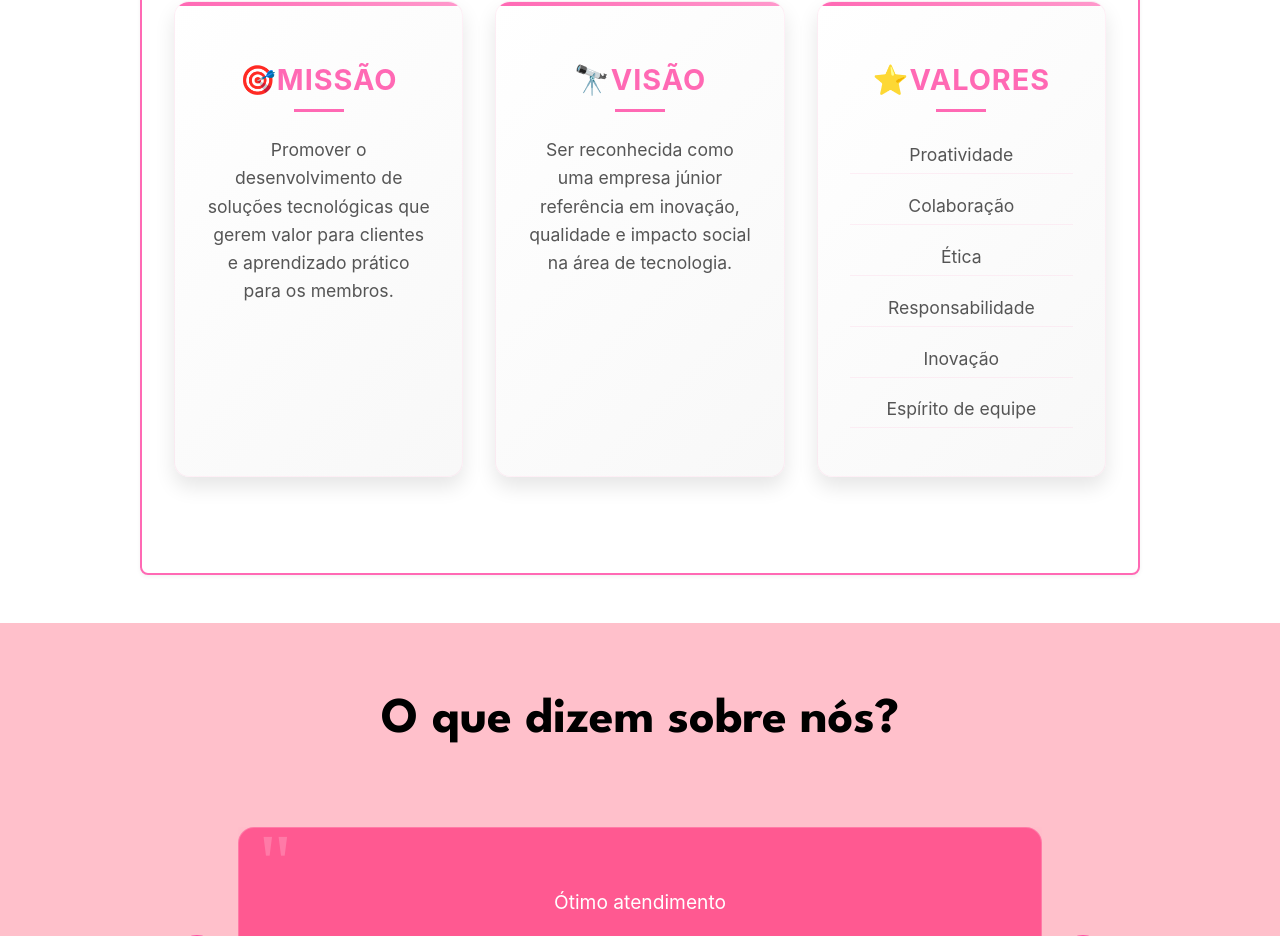
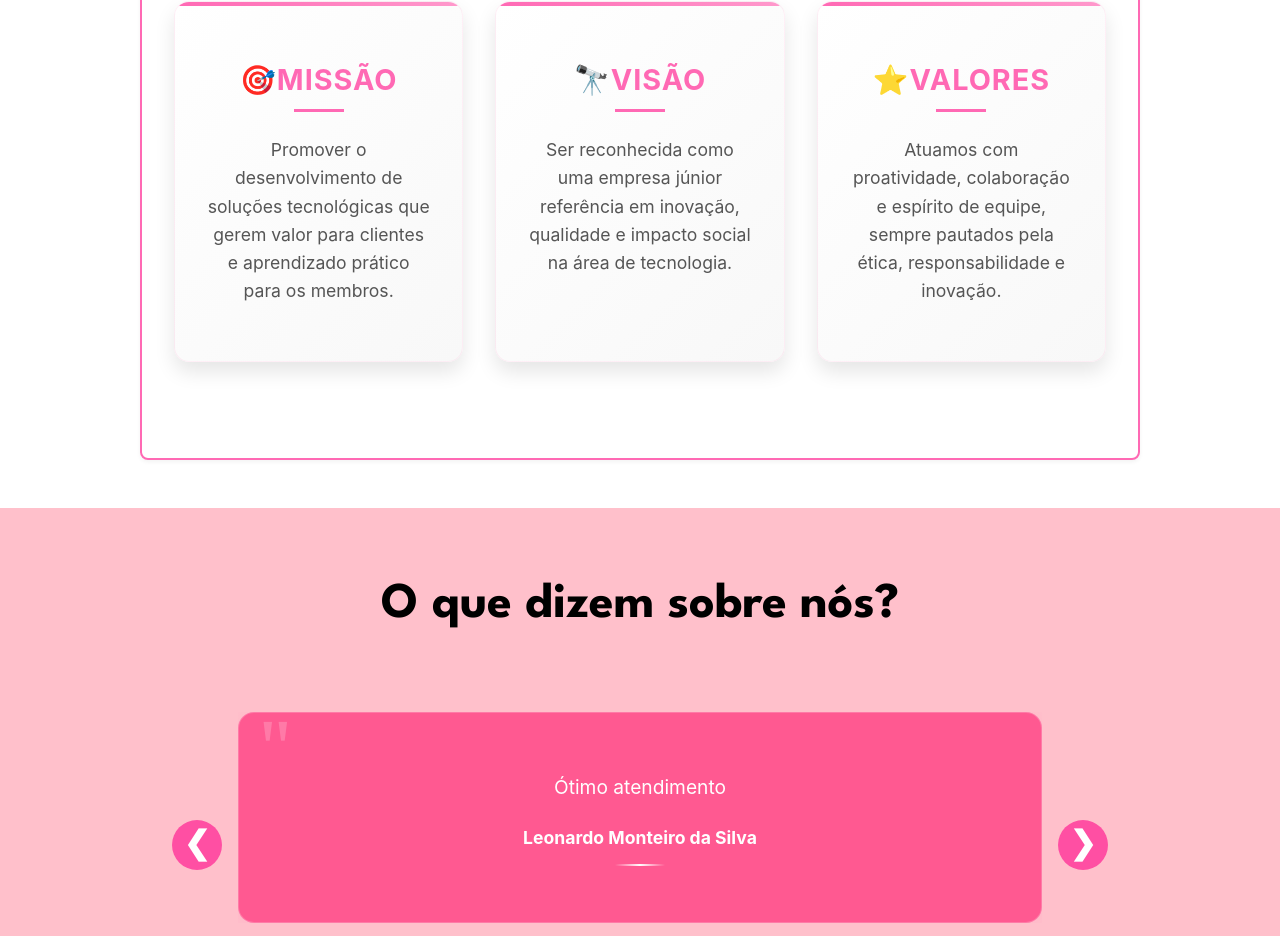
Before and after one commit to projetosTherion/TraineeWeb, a React (Create React App) app in the folder therion/: page /sobre in a window 1280 px wide. Shown: the part 2351-3287 px from the top of the page. Built offline with nearby package versions, Linux system fonts and the light colour scheme.

Commit message:
Reorganizada a caixa de "valores" na aba sobre nós

```diff
--- a/therion/src/paginas/Sobre.jsx
+++ b/therion/src/paginas/Sobre.jsx
@@ -112,14 +112,9 @@ function Sobre() {
               <span role="img" aria-label="values">⭐</span>
               Valores
             </h3>
-            <ul>
-              <li>Proatividade</li>
-              <li>Colaboração</li>
-              <li>Ética</li>
-              <li>Responsabilidade</li>
-              <li>Inovação</li>
-              <li>Espírito de equipe</li>
-            </ul>
+            <p>
+            Atuamos com proatividade, colaboração e espírito de equipe, sempre pautados pela ética, responsabilidade e inovação.
+            </p>
           </div>
         </div>
       </section>
```
Also changed, not shown: 1 other file (tests, documents, lock files or other folders).
